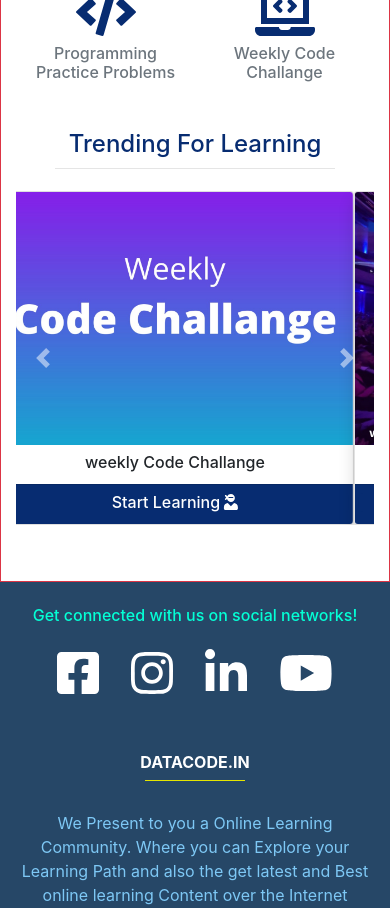
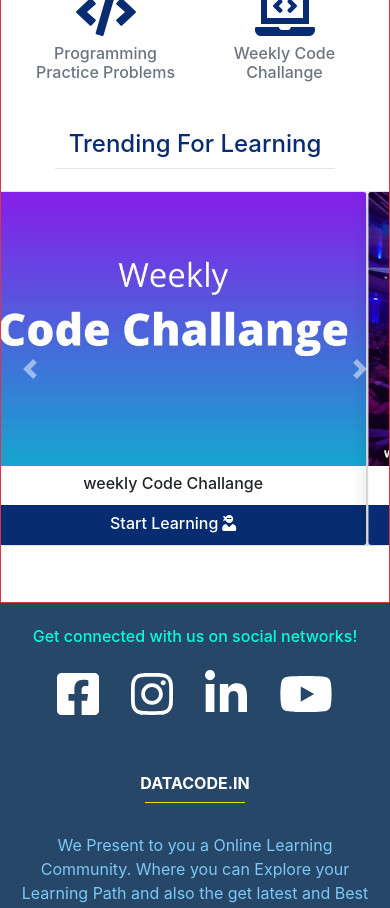
Before and after one commit to akshayDatacode/react-datacode, a React (Create React App) app: page /python_programming_questions in a window 390 px wide. Shown: the part 6060-6968 px from the top of the page. Built offline with nearby package versions, Linux system fonts and the light colour scheme.

Commit message:
Carousel Trending Learning code update

```diff
--- a/src/components/footer_component/FooterComponentUpper.jsx
+++ b/src/components/footer_component/FooterComponentUpper.jsx
@@ -174,7 +174,7 @@ class FooterComponentUpper extends Component {
         </div>
         <div className="container-fluid p-0">
           <div className="row mt-4 pl-md-3 pr-md-3 pl-0 pr-0">
-            <div className="col-sm col-md mt-3 text-center p-sm-0">
+            <div className="col-sm col-md mt-3 text-center p-0">
               <h4 style={{ color: "#072C71" }}>Trending For Learning</h4>
               <hr
                 class="teal accent-3 mb-3 mt-0 d-inline-block mx-auto"
```
